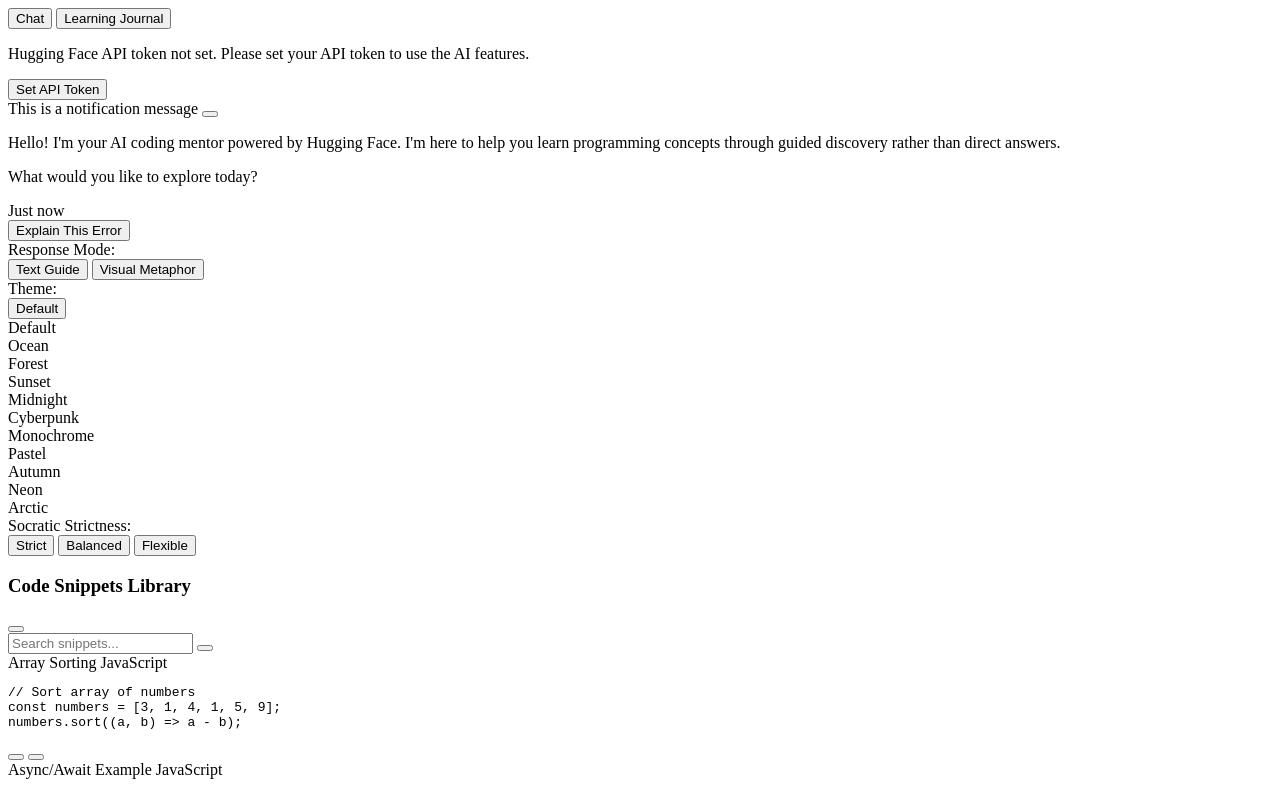
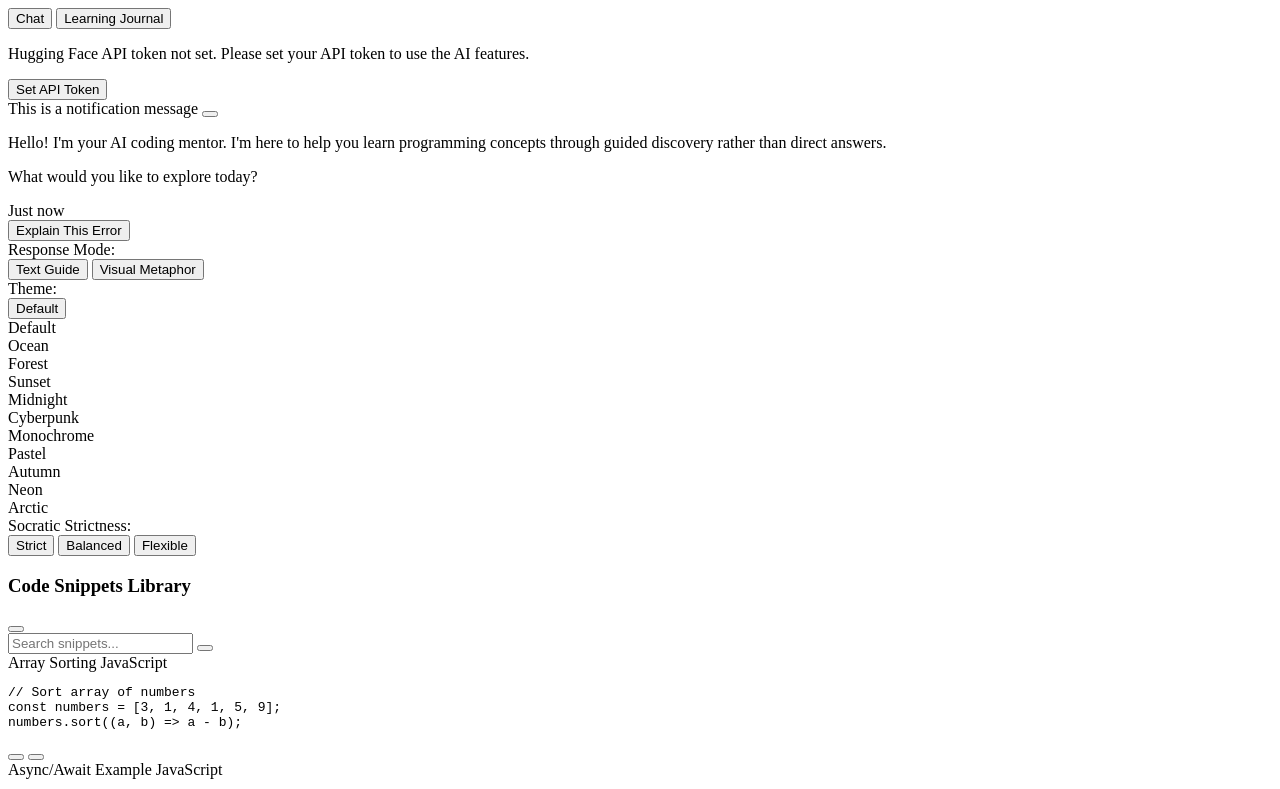
Before and after one commit to vinncee/CodeCraft, a website: page media/webview.html in a window 1280 px wide. Shown: the top 789 px of the page. Drawn offline with Linux system fonts and the light colour scheme.

Commit message:
Changed the welcome text.

```diff
--- a/media/webview.html
+++ b/media/webview.html
@@ -40,7 +40,7 @@
           <div class="messages">
             <div class="message ai">
               <div class="message-content">
-                <p>Hello! I'm your AI coding mentor powered by Hugging Face. I'm here to help you learn programming concepts through guided discovery rather than direct answers.</p>
+                <p>Hello! I'm your AI coding mentor. I'm here to help you learn programming concepts through guided discovery rather than direct answers.</p>
                 <p>What would you like to explore today?</p>
               </div>
               <div class="message-time">Just now</div>
```
